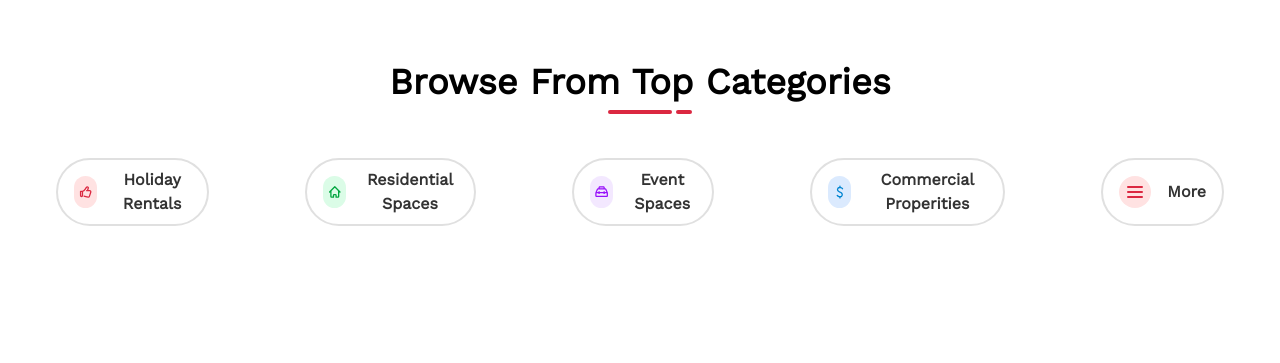
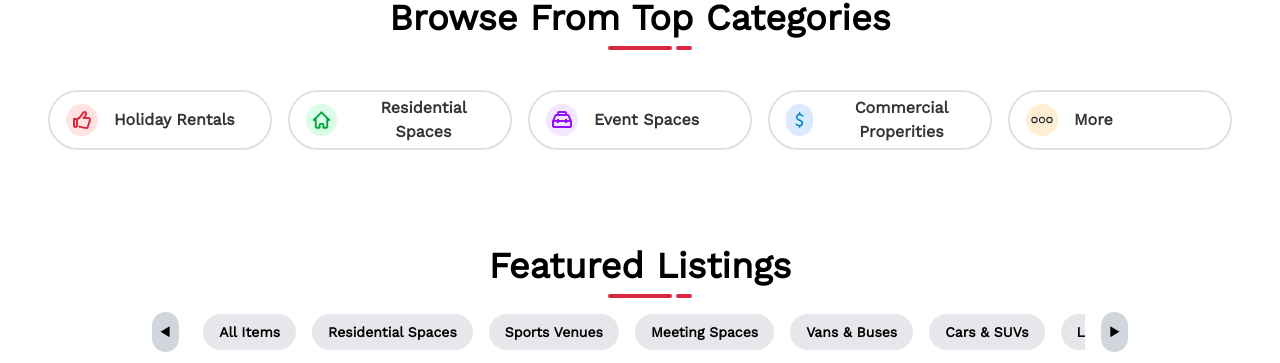
Before and after one commit to sagonzalez76/chicofront, a Vue app: page / in a window 1280 px wide. Shown: the part 898-1261 px from the top of the page. Before the commit the page ends 1168 px from the top, so only its background shows below. Built offline with nearby package versions, Linux system fonts and the light colour scheme; the HTML template or start-up script is replaced by a standard one.

Commit message:
feat: agregar sección de características y mejorar navegación con soporte para desplazamiento

```diff
--- a/src/components/landing/BrowseCategories.vue
+++ b/src/components/landing/BrowseCategories.vue
@@ -51,9 +51,9 @@ const buttons: Button[] = [
   },
   {
     classButtonCustom: '',
-    iconClassCustom: 'w-8 h-8 bg-red-100 mr-4 rounded-full text-primary p-1',
+    iconClassCustom: 'w-8 h-8 bg-orange-100 mr-4 rounded-full text-orange p-1',
     label: 'More',
-    icon: 'IconBars',
+    icon: 'IconEllipsis',
     onClick: () => {
       console.log('Teams')
     },
@@ -68,8 +68,8 @@ const buttons: Button[] = [
     <div class="categories-container flex justify-center gap-24 m-10">
       <LineButtons
         :buttons="buttons"
-        :classContainer="'flex content-center font-bold py-1 px-4 rounded-full text-white hover:text-white gap-24'"
-        :classButton="'flex items-center font-bold py-2 px-4 rounded-full border-2 border-radius bg-transparent text-black'"
+        :classContainer="'grid gap-4 content-center font-bold py-1 px-2 rounded-full text-white hover:text-white grid-cols-2 sm:grid-cols-2 lg:grid-cols-3 xl:grid-cols-5 xl:py-0'"
+        :classButton="'flex items-center font-bold py-1 px-4 rounded-full border-2 border-radius bg-transparent text-black'"
         :classLabel="''"
       />
     </div>
--- a/src/components/landing/FeaturesSection.vue
+++ b/src/components/landing/FeaturesSection.vue
@@ -0,0 +1,87 @@
+<script lang="ts" setup>
+import { ref } from 'vue';
+import LineButtons from '@/components/shared/LineButtons.vue';
+import LineBar from '@/components/shared/LineBar.vue';
+
+interface Button {
+  label: string;
+  count?: number;
+  isActive?: boolean;
+}
+
+const buttons = ref<Button[]>([
+  { label: 'All Items', count: 5125, isActive: true },
+  { label: 'Residential Spaces', count: 64 },
+  { label: 'Sports Venues' },
+  { label: 'Meeting Spaces' },
+  { label: 'Vans & Buses' },
+  { label: 'Cars & SUVs' },
+  { label: 'Lorries & Industrial Vehicles' }
+]);
+
+const containerRef = ref<HTMLElement | null>(null);
+
+const scrollLeft = () => {
+  if (containerRef.value) {
+    containerRef.value.scrollBy({ left: -200, behavior: 'smooth' });
+  }
+};
+
+const scrollRight = () => {
+  if (containerRef.value) {
+    containerRef.value.scrollBy({ left: 200, behavior: 'smooth' });
+  }
+};
+</script>
+
+<template>
+  <section class="relative max-w-screen-lg mx-auto px-6">
+    <h2 class="text-center font-bold text-4xl mt-24">Featured Listings</h2>
+    <!-- Indicador superior -->
+    <LineBar />
+
+    <div class="relative flex items-center">
+      <!-- Botón de desplazamiento izquierdo -->
+      <button
+        @click="scrollLeft"
+        class="mr-2 p-2 bg-gray-300 rounded-full hover:bg-gray-400"
+      >
+        ◀
+      </button>
+
+
+      <!-- Contenedor scrollable -->
+      <div
+        ref="containerRef"
+        class="flex gap-4 overflow-x-auto scrollbar-hide whitespace-nowrap px-2 py-2"
+        style="scroll-behavior: smooth;"
+      >
+        <LineButtons
+          :buttons="buttons"
+          :classContainer="'flex gap-4 overflow-x-auto scrollbar-hide whitespace-nowrap px-2 py-2'"
+          :classButton="'flex items-center px-4 py-2 rounded-full text-sm font-semibold transition-all bg-gray-200 hover:bg-gray-300'"
+          :classLabel="''"
+        />
+      </div>
+
+      <!-- Botón de desplazamiento derecho -->
+      <button
+        @click="scrollRight"
+        class="ml-2 p-2 bg-gray-300 rounded-full hover:bg-gray-400"
+      >
+        ▶
+      </button>
+    </div>
+  </section>
+</template>
+
+<style scoped>
+/* Ocultar scrollbar */
+.scrollbar-hide::-webkit-scrollbar {
+  display: none;
+}
+.scrollbar-hide {
+  -ms-overflow-style: none;
+  scrollbar-width: none;
+}
+</style>
--- a/src/components/landing/HeroSection.vue
+++ b/src/components/landing/HeroSection.vue
@@ -49,7 +49,7 @@ onMounted(() => {
 </script>
 
 <template>
-  <div class="w-full overflow-hidden relative">
+  <div class="w-full overflow-hidden relative ">
     <div class="flex items-center justify-center relative">
       <div
         class="flex transition-transform duration-1000 ease-in-out"
@@ -63,7 +63,7 @@ onMounted(() => {
     </div>
 
     <div
-      class="absolute top-1/2 left-1/2 transform -translate-x-1/2 -translate-y-4/5 text-center z-10 w-11/12 md:w-2/5"
+      class="absolute top-2/3 left-1/2 transform -translate-x-1/2 -translate-y-4/5 text-center z-10 w-11/12 md:w-2/5"
     >
       <div class="mb-10">
         <h1 class="text-white text-4xl font-bold mb-4">Bienvenido a Nuestro Sitio</h1>
--- a/src/components/landing/NavBar.vue
+++ b/src/components/landing/NavBar.vue
@@ -1,13 +1,18 @@
 <script lang="ts" setup>
-import { ref } from 'vue';
+import { ref, watch } from 'vue';
 import IconUser from '@/components/shared/icons/IconUser.vue';
 import IconBars from '@/components/shared/icons/IconBars.vue';
 
 const isOpen = ref(false);
+
+// Evitar scroll en el fondo cuando el menú está abierto
+watch(isOpen, (value) => {
+  document.body.style.overflow = value ? 'hidden' : 'auto';
+});
 </script>
 
 <template>
-  <nav class="bg-white p-4 shadow-md">
+  <nav class="bg-white p-4 shadow-md fixed top-0 w-full z-50">
     <div class="container mx-auto flex justify-between items-center">
       <!-- Título a la izquierda -->
       <div class="text-black text-2xl font-extrabold">FUT CHAMPS</div>
@@ -23,14 +28,27 @@ const isOpen = ref(false);
       <div class="flex items-center text-letters">
         <span class="mx-2 font-bold hidden md:inline">Esp</span>
         <IconUser class="w-8 h-8 hidden md:inline" />
-        <button @click="isOpen = !isOpen" class="md:hidden ml-4">
-          <IconBars  class="w-8 h-8 text-black " />
+        <button @click="isOpen = true" class="md:hidden ml-4">
+          <IconBars class="w-8 h-8 text-black" />
         </button>
       </div>
     </div>
 
-    <!-- Menú desplegable en móviles -->
-    <div v-if="isOpen" class="md:hidden mt-4 bg-white shadow-md p-4 flex flex-col items-center space-y-4">
+    <!-- Overlay -->
+    <div
+      v-if="isOpen"
+      class="fixed inset-0 bg-black bg-opacity-50 z-40 transition-opacity duration-300"
+      @click="isOpen = false"
+    ></div>
+
+    <!-- Menú desplegable en móviles (de derecha a izquierda) -->
+    <div
+      class="fixed top-0 right-0 h-full w-64 bg-white shadow-lg p-6 flex flex-col items-start space-y-4 transform transition-transform duration-300 ease-in-out z-50"
+      :class="isOpen ? 'translate-x-0' : 'translate-x-full'"
+    >
+      <!-- Botón de cierre -->
+      <button @click="isOpen = false" class="self-end text-black text-2xl font-bold">×</button>
+
       <a href="#" class="text-letters hover:text-primary font-bold">Home</a>
       <a href="#" class="text-letters hover:text-primary font-bold">Tienda</a>
       <a href="#" class="text-letters hover:text-primary font-bold">Contacto</a>
@@ -41,6 +59,3 @@ const isOpen = ref(false);
     </div>
   </nav>
 </template>
-
-<style scoped>
-</style>
--- /dev/null
+++ b/src/components/shared/Base/BaseCard.vue
@@ -0,0 +1,3 @@
+<script lang="ts">
+
+</script>
--- /dev/null
+++ b/src/components/shared/icons/IconEllipsis.vue
@@ -0,0 +1,19 @@
+<template>
+  <svg
+    class="w-6 h-6 text-gray-800"
+    xmlns="http://www.w3.org/2000/svg"
+    aria-hidden="true"
+    viewBox="0 0 448 512"
+    width="24"
+    height="24"
+    fill="none"
+  >
+    <path
+      stroke="currentColor"
+      stroke-linecap="round"
+      stroke-linejoin="round"
+      stroke-width="24"
+      d="M8 256a56 56 0 1 1 112 0A56 56 0 1 1 8 256zm160 0a56 56 0 1 1 112 0 56 56 0 1 1 -112 0zm216-56a56 56 0 1 1 0 112 56 56 0 1 1 0-112z"
+    />
+  </svg>
+</template>
--- a/src/components/shared/icons/IconHeart.vue
+++ b/src/components/shared/icons/IconHeart.vue
@@ -1,5 +1,5 @@
 <template>
-  <svg class="w-6 h-6 text-gray-800 dark:text-white" aria-hidden="true" xmlns="http://www.w3.org/2000/svg" width="24"
+  <svg class="w-6 h-6 text-gray-800" aria-hidden="true" xmlns="http://www.w3.org/2000/svg" width="24"
     height="24" fill="none" viewBox="0 0 24 24">
     <path stroke="currentColor" stroke-linecap="round" stroke-linejoin="round" stroke-width="2"
       d="M12.01 6.001C6.5 1 1 8 5.782 13.001L12.011 20l6.23-7C23 8 17.5 1 12.01 6.002Z" />
--- a/src/views/LandingPage.vue
+++ b/src/views/LandingPage.vue
@@ -2,6 +2,7 @@
 import BrowseCategories from '@/components/landing/BrowseCategories.vue';
 import NavBar from '../components/landing/NavBar.vue'
 import HeroSection from '@/components/landing/HeroSection.vue';
+import FeaturesSection from '@/components/landing/FeaturesSection.vue'
 </script>
 
 <template>
@@ -14,6 +15,9 @@ import HeroSection from '@/components/landing/HeroSection.vue';
       <div class="container mx-auto">
         <BrowseCategories/>
       </div>
+      <div>
+        <FeaturesSection />
+      </div>
     </main>
   </div>
 </template>
```
